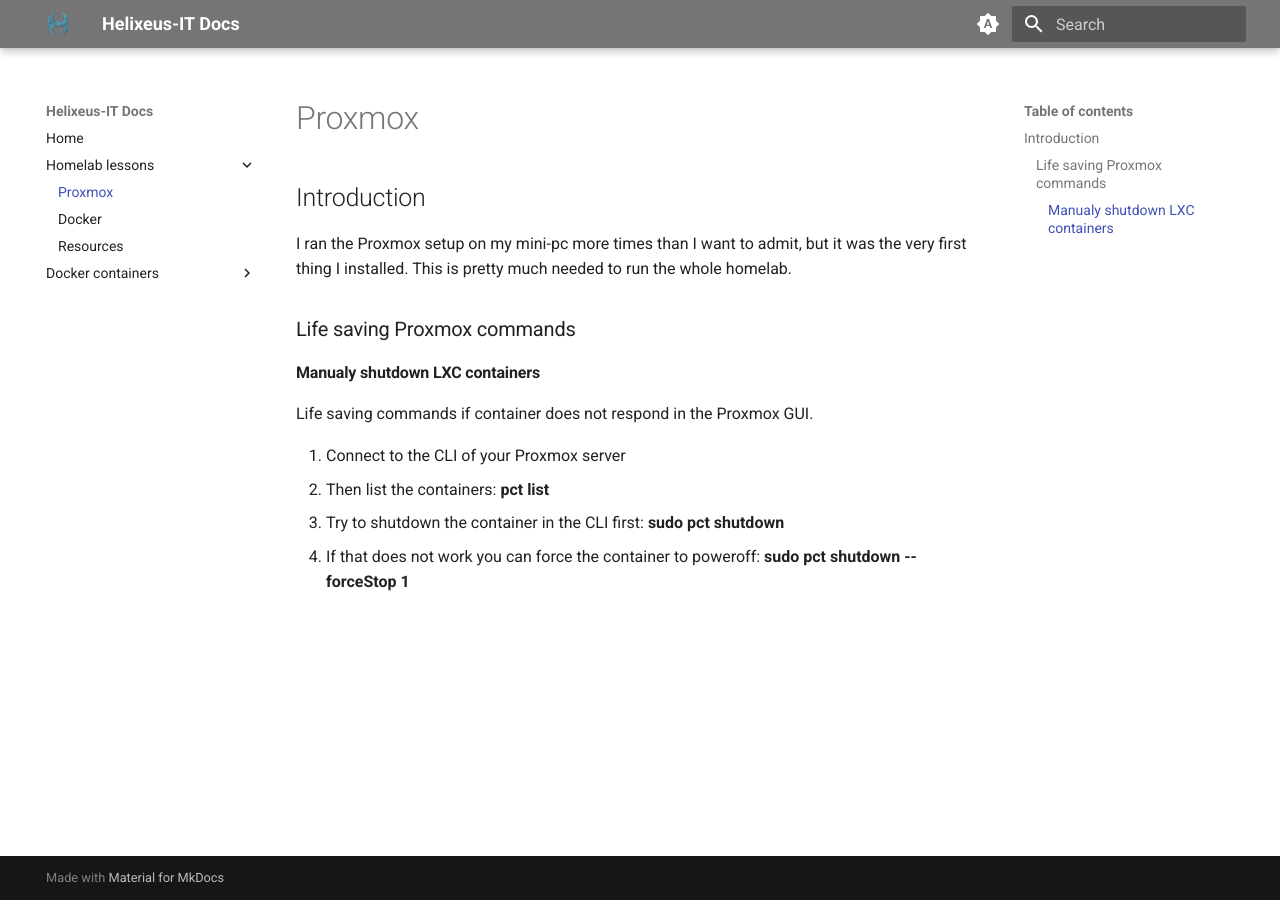
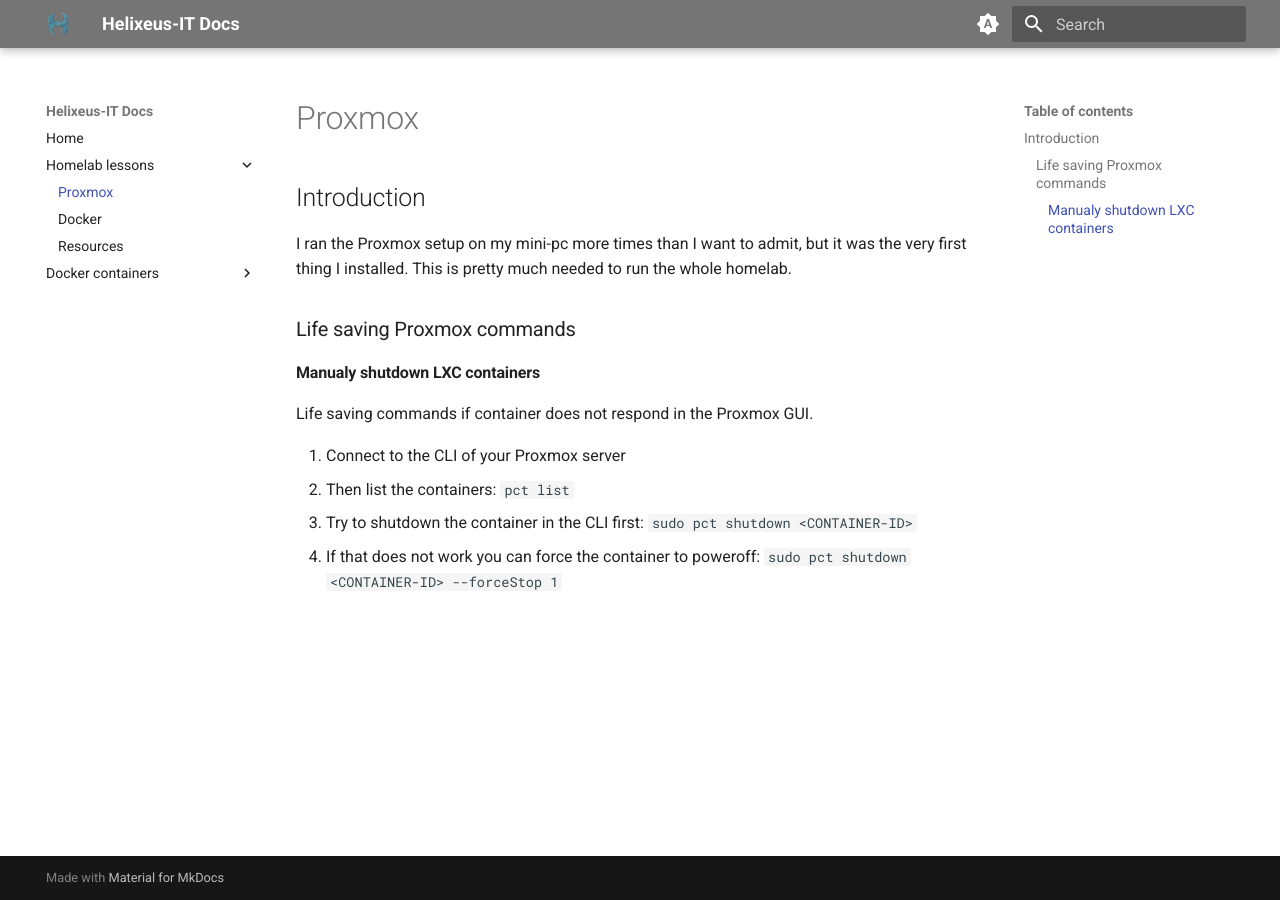
Before and after one commit to JustHelixia/mkdocs, an MkDocs documentation site: the page built from docs/proxmox.md, in a window 1280 px wide. Built offline with MkDocs 1.6.1 and Material for MkDocs 9.7.7, drawn with Linux system fonts in a browser that asks for light colours.

Commit message:
Added code to proxmox.md

```diff
--- a/docs/proxmox.md
+++ b/docs/proxmox.md
@@ -9,6 +9,6 @@ This is pretty much needed to run the whole homelab.
 Life saving commands if container does not respond in the Proxmox GUI.
 
 1. Connect to the CLI of your Proxmox server
-2. Then list the containers: **pct list**
-3. Try to shutdown the container in the CLI first: **sudo pct shutdown <CONTAINER-ID>**
-4. If that does not work you can force the container to poweroff: **sudo pct shutdown <CONTAINER-ID> --forceStop 1**
+2. Then list the containers: `pct list`
+3. Try to shutdown the container in the CLI first: `sudo pct shutdown <CONTAINER-ID>`
+4. If that does not work you can force the container to poweroff: `sudo pct shutdown <CONTAINER-ID> --forceStop 1`
```
